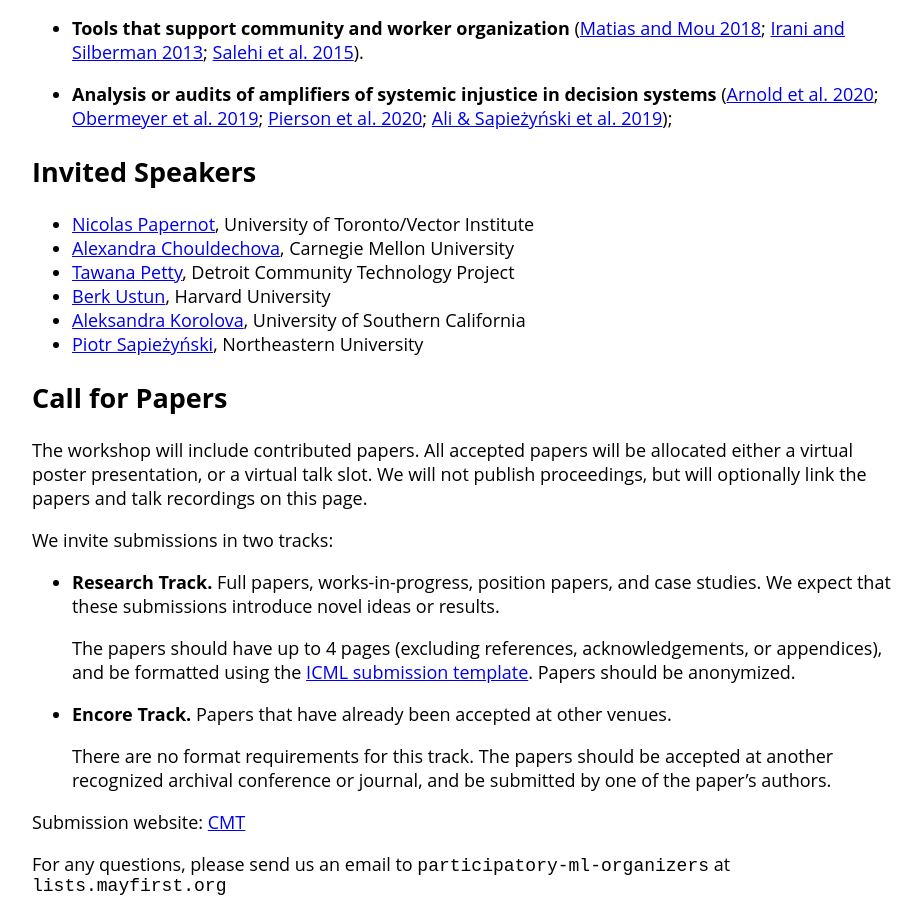
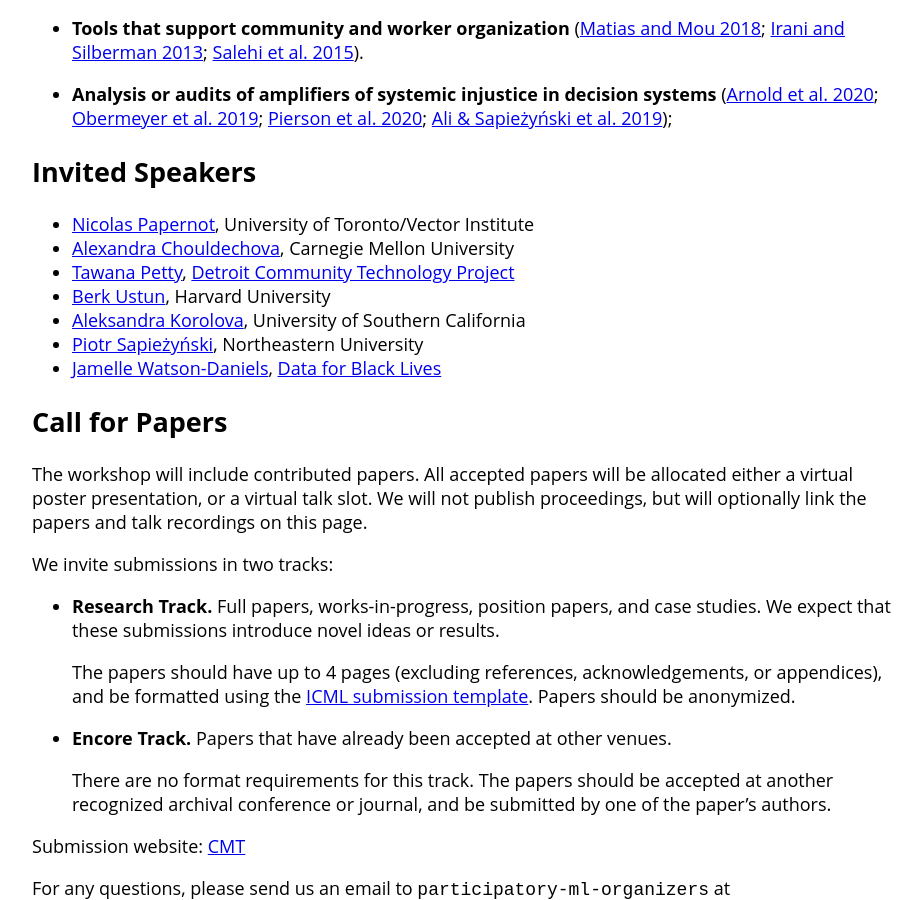
Before and after one commit to participatoryml/participatoryml.github.io, a Jekyll site: the page built from index.md, in a window 1280 px wide and 900 px high, scrolled down 1391 px. Shown: the whole window, without its empty margins (178-1100 px from the left). Built offline with Jekyll 4.4.1, drawn with Linux system fonts in a browser that asks for light colours.

Commit message:
Add Jamelle + link to D4BL and Detroit Community Technology Project

```diff
--- a/index.md
+++ b/index.md
@@ -98,11 +98,12 @@ limited to:
 
 * [Nicolas Papernot](https://www.papernot.fr/), University of Toronto/Vector Institute
 * [Alexandra Chouldechova](https://www.andrew.cmu.edu/user/achoulde/), Carnegie Mellon University
-* [Tawana Petty](https://pacscenter.stanford.edu/person/tawana-petty/), Detroit Community Technology
-  Project
+* [Tawana Petty](https://pacscenter.stanford.edu/person/tawana-petty/), [Detroit Community Technology
+  Project](https://detroitcommunitytech.org/)
 * [Berk Ustun](https://www.berkustun.com/), Harvard University
 * [Aleksandra Korolova](https://www.korolova.com/), University of Southern California
 * [Piotr Sapieżyński](https://www.sapiezynski.com/), Northeastern University
+* [Jamelle Watson-Daniels](https://www.jamellewd.com), [Data for Black Lives](http://d4bl.org/)
 
 ## Call for Papers
 
```
